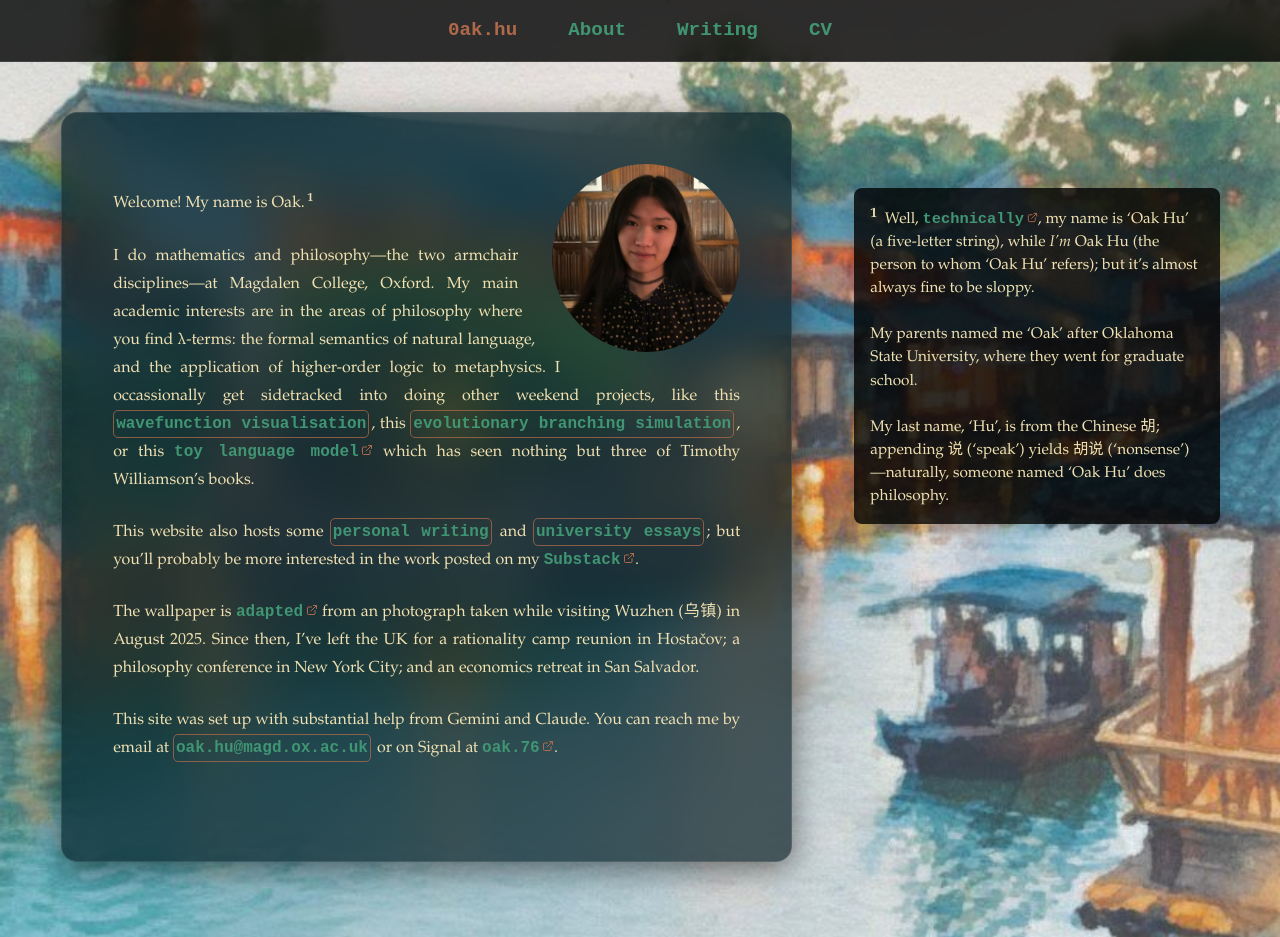
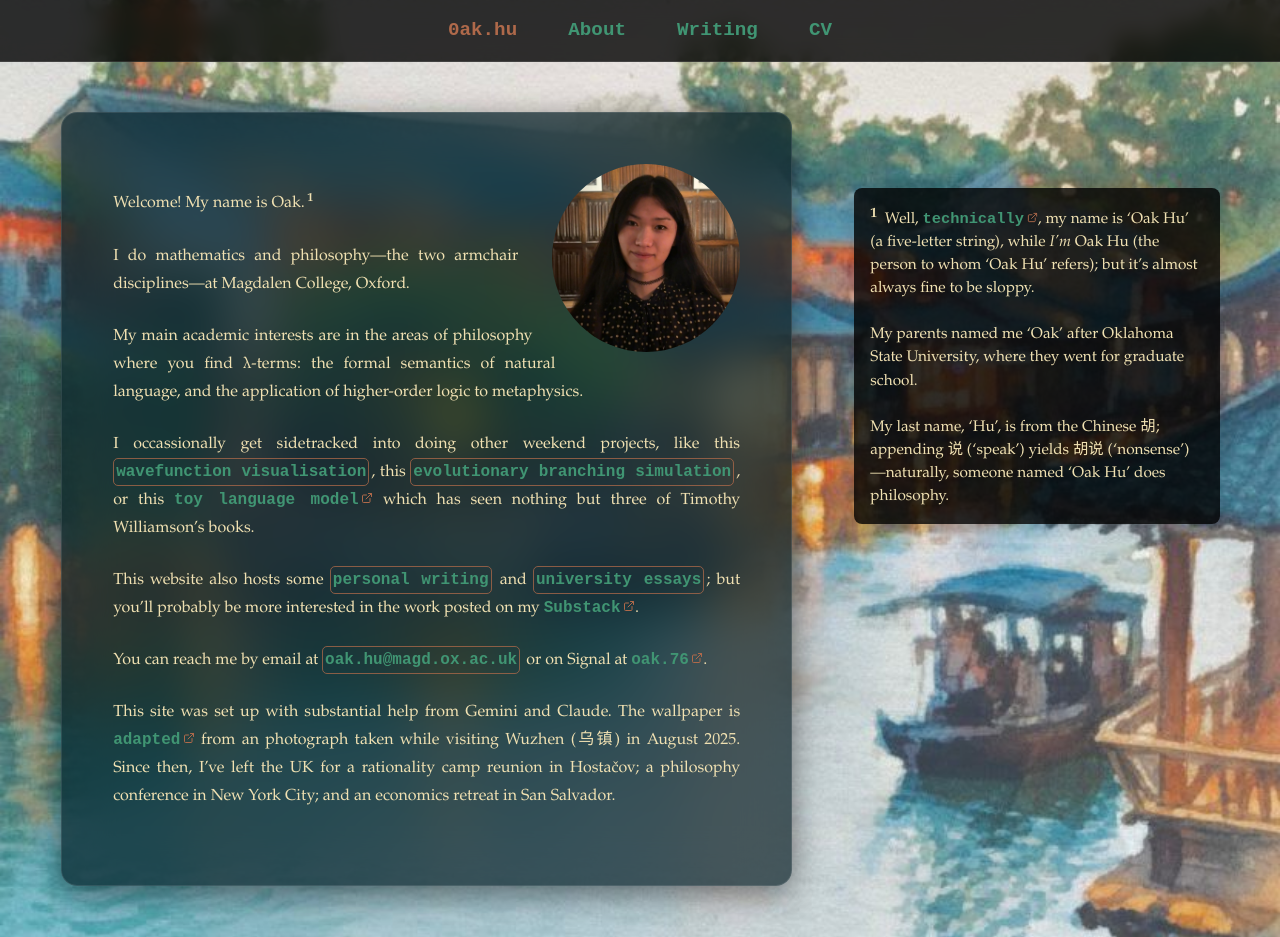
Before and after one commit to oak-hu/oak-hu.github.io, a Jekyll site: the page built from index.md, in a window 1280 px wide and 937 px high. Built offline with Jekyll 4.4.1, drawn with Linux system fonts in a browser that asks for light colours; some web fonts are replaced.

```diff
--- a/index.md
+++ b/index.md
@@ -8,10 +8,14 @@ permalink: /
 
 Welcome! My name is Oak.{% include sidenote.html content="Well, <a href='https://offhandquibbles.substack.com/p/quotes-and-quinean-quasi-quotes-quickly'>technically</a>, my name is ‘Oak Hu’ (a five-letter string), while <em>I'm</em> Oak Hu (the person to whom ‘Oak Hu’ refers); but it’s almost always fine to be sloppy.<br><br>My parents named me ‘Oak’ after Oklahoma State University, where they went for graduate school.<br><br>My last name, ‘Hu’, is from the Chinese <cjk>胡</cjk>; appending <cjk>说</cjk> (‘speak’) yields <cjk>胡说</cjk> (‘nonsense’)—naturally, someone named ‘Oak Hu’ does philosophy." %}
 
-I do mathematics and philosophy—the two armchair disciplines—at Magdalen College, Oxford. My main academic interests are in the areas of philosophy where you find λ-terms: the formal semantics of natural language, and the application of higher-order logic to metaphysics. I occassionally get sidetracked into doing other weekend projects, like this [wavefunction visualisation](/schrodinger/spirals), this [evolutionary branching simulation](/anisogamy/simulation), or this [toy language model](https://substack.com/@offhandquibbles/note/c-153216383) which has seen nothing but three of Timothy Williamson's books.
+I do mathematics and philosophy—the two armchair disciplines—at Magdalen College, Oxford.
+
+My main academic interests are in the areas of philosophy where you find λ-terms: the formal semantics of natural language, and the application of higher-order logic to metaphysics.
+
+I occassionally get sidetracked into doing other weekend projects, like this [wavefunction visualisation](/schrodinger/spirals), this [evolutionary branching simulation](/anisogamy/simulation), or this [toy language model](https://substack.com/@offhandquibbles/note/c-153216383) which has seen nothing but three of Timothy Williamson's books.
 
 This website also hosts some [personal writing](/about) and [university essays](/writing/); but you'll probably be more interested in the work posted on my [Substack](https://offhandquibbles.substack.com/).
 
-The wallpaper is [adapted](https://en.wikipedia.org/wiki/Nano_Banana) from an photograph taken while visiting Wuzhen (<cjk>乌镇</cjk>) in August 2025. Since then, I've left the UK for a rationality camp reunion in Hostačov; a philosophy conference in New York City; and an economics retreat in San Salvador.
+You can reach me by email at [oak.hu@magd.ox.ac.uk](mailto:oak.hu@magd.ox.ac.uk) or on Signal at [oak.76](https://signal.me/#eu/v-1hPsh6eppfzck9xyYmHkUMvEke7Fj8DRbjWo87LhTdNiRkwYBHdrMsBfO8alBI).
 
-This site was set up with substantial help from Gemini and Claude. You can reach me by email at [oak.hu@magd.ox.ac.uk](mailto:oak.hu@magd.ox.ac.uk) or on Signal at [oak.76](https://signal.me/#eu/v-1hPsh6eppfzck9xyYmHkUMvEke7Fj8DRbjWo87LhTdNiRkwYBHdrMsBfO8alBI).
+This site was set up with substantial help from Gemini and Claude. The wallpaper is [adapted](https://en.wikipedia.org/wiki/Nano_Banana) from an photograph taken while visiting Wuzhen (<cjk>乌镇</cjk>) in August 2025. Since then, I've left the UK for a rationality camp reunion in Hostačov; a philosophy conference in New York City; and an economics retreat in San Salvador.
```
